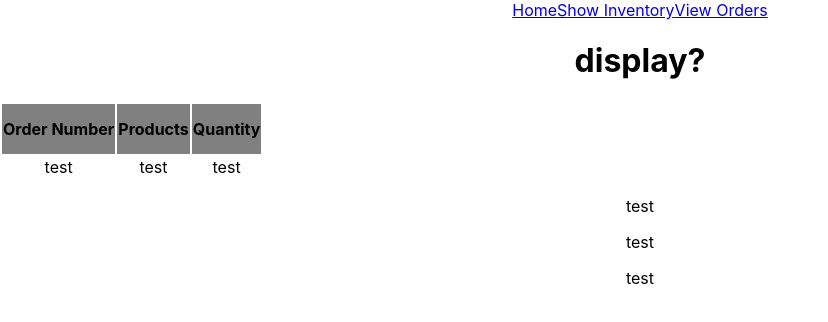
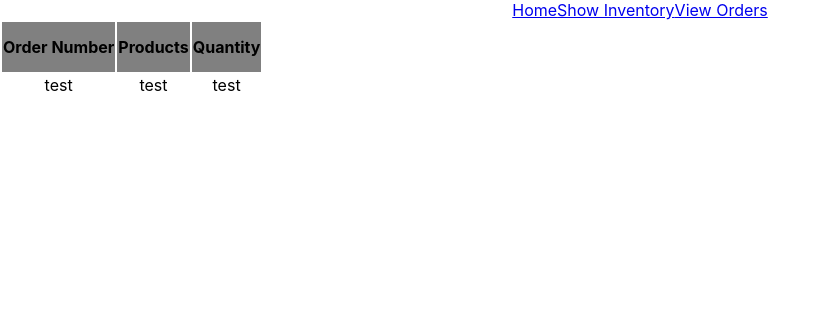
Before and after one commit to timlinriley/ims, a React (Create React App) app: page /Orders in a window 1280 px wide. Shown: the top 322 px of the page, without its empty margins (0-828 px from the left). Built offline with nearby package versions, Linux system fonts and the light colour scheme.

Commit message:
fixded order table structure so headings don't repeat

```diff
--- a/src/components/Orders.jsx
+++ b/src/components/Orders.jsx
@@ -2,7 +2,7 @@ import React from 'react'
 import OrderPortal from './OrderPortal'
 
 const Orders = (props) => {
-    const display = props.orders.map((element)=>{
+
         return(
         <div>
                             <table>
@@ -15,24 +15,26 @@ const Orders = (props) => {
 
                     </thead>
                     <tbody>
+                    {props.orders.map((element)=>{
+                        return <tr>
                         <td>{element.orderNo}</td>
                         <td>{element.product}</td>
                         <td>{element.quantity}</td>
+                        </tr>
+})}
                     </tbody>
                     </table>
-        <p>{element.orderNo}</p>
-        <p>{element.product}</p>
-        <p>{element.quantity}</p>
+
         </div>
-    )})
-  return (
+)
+//   return (
 
-    <div>
-        <h1>display?</h1>
+//     <div>
+//         <h1>display?</h1>
 
-        <div>{display}</div>
-    </div>
-  )
+//         <div>{display}</div>
+//     </div>
+//   )
+
 }
-
 export default Orders
```
